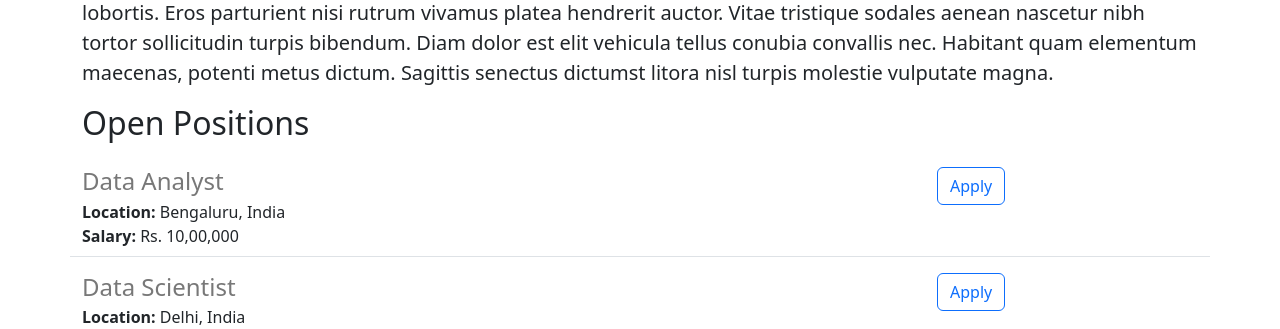
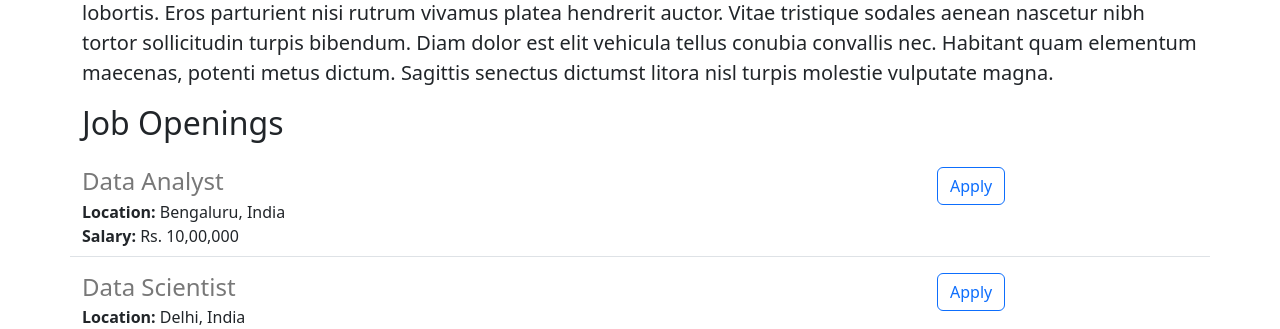
Before and after one commit to madicee/freeCodeCamp-Website-2, a Flask app: page / in a window 1280 px wide. Shown: the part 542-871 px from the top of the page. Run offline with Flask 3, Linux system fonts and the light colour scheme.

Commit message:
Made some changes

```diff
--- a/templates/home.html
+++ b/templates/home.html
@@ -21,7 +21,7 @@
       <p class="lead">
         Lorem ipsum odor amet, consectetuer adipiscing elit. Dignissim velit potenti nulla quis efficitur aenean justo cras lobortis. Eros parturient nisi rutrum vivamus platea hendrerit auctor. Vitae tristique sodales aenean nascetur nibh tortor sollicitudin turpis bibendum. Diam dolor est elit vehicula tellus conubia convallis nec. Habitant quam elementum maecenas, potenti metus dictum. Sagittis senectus dictumst litora nisl turpis molestie vulputate magna.
       </p>
-      <h2 class="text-start mt-2 mb-4">Open Positions</h2>
+      <h2 class="text-start mt-2 mb-4">Job Openings</h2>
       <div>
         {% for job in jobs %}
           {% include 'jobitem.html' %}
```
